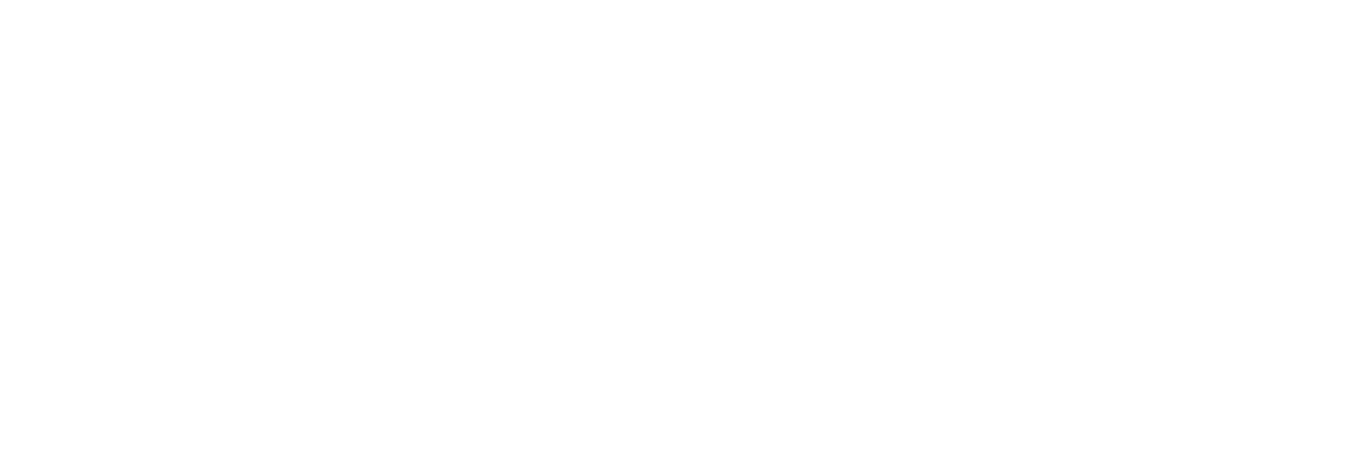
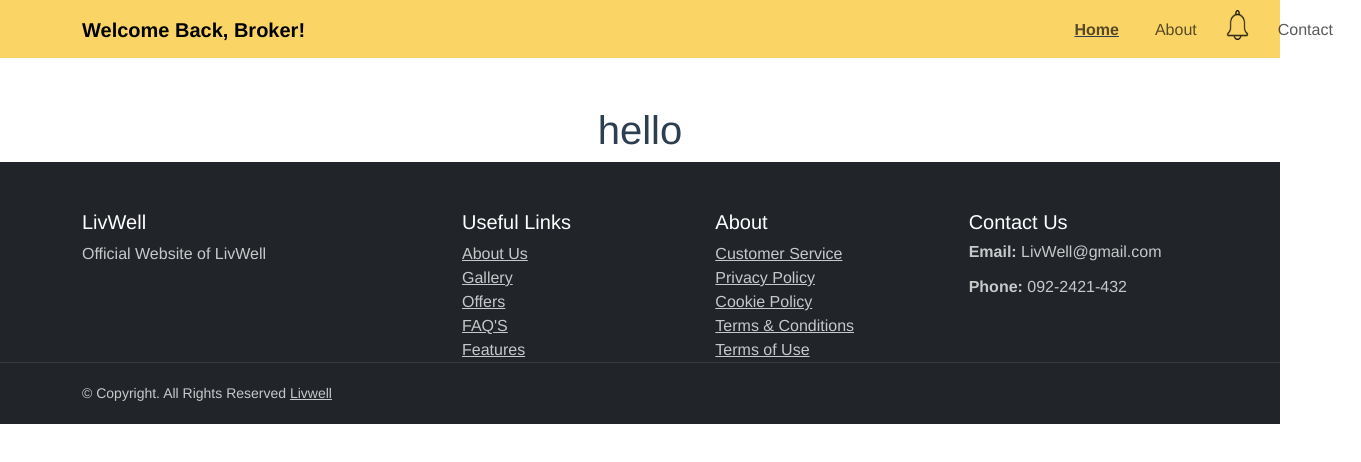
Before and after one commit to defencyyy/thesis-livwell, a Vue app in the folder frontend/prfe/: page /#/AboutUs in a window 1280 px wide. Before the commit this address had no page. Shown: the top 462 px of the page, 1361 px wide, since content can reach past the window. Built offline with nearby package versions, Linux system fonts and the light colour scheme; sample sign-in values are in the browser's storage.

Commit message:
fixing the router in about us

```diff
--- a/frontend/prfe/src/components/AboutUs.vue
+++ b/frontend/prfe/src/components/AboutUs.vue
@@ -1,13 +1,82 @@
 <!-- src/components/Header.vue -->
-<template>
+<template class="body">
 
 <HeaderLivwell/>
-<h1>hello world</h1>
+
+<section>
+  <h1 class="p-5">hello</h1>
+</section>
+
+<footer class="bg-dark footer">
+    <div class="footer-top">
+        <div class="container">
+            <div class="row gy-5">
+                <div class="col-lg-4 text-start">
+                    <h1 class="text-white footer-title-01 fs-5">LivWell</h1>
+                    <div>
+                        <p class="fs-sm text-white text-opacity-75">Official Website of LivWell</p>
+                    </div>
+                </div>
+                <div class="col-lg-8 pe-xxl-10">
+                    <div class="row gy-5">
+                        <div class="col-6 col-lg-4 text-start">
+                            <h5 class="text-white footer-title-01">Useful Links</h5>
+                            <ul class="list-unstyled footer-link-01 m-0">
+                                <li><a class="text-white text-opacity-75" href="#">About Us</a></li>
+                                <li><a class="text-white text-opacity-75" href="#">Gallery</a></li>
+                                <li><a class="text-white text-opacity-75" href="#">Offers</a></li>
+                                <li><a class="text-white text-opacity-75" href="#">FAQ'S</a></li>
+                                <li><a class="text-white text-opacity-75" href="#">Features</a></li>
+                            </ul>
+                        </div>
+                        <div class="col-6 col-lg-4 text-start">
+                            <h5 class="text-white footer-title-01">About</h5>
+                            <ul class="list-unstyled footer-link-01 m-0">
+                                <li><a class="text-white text-opacity-75" href="#">Customer Service</a></li>
+                                <li><a class="text-white text-opacity-75" href="#">Privacy Policy</a></li>
+                                <li><a class="text-white text-opacity-75" href="#">Cookie Policy</a></li>
+                                <li><a class="text-white text-opacity-75" href="#">Terms &amp; Conditions</a></li>
+                                <li><a class="text-white text-opacity-75" href="#">Terms of Use</a></li>
+                            </ul>
+                        </div>
+                        <div class="col-6 col-lg-4 text-start">
+                            <h5 class="text-white footer-title-01">Contact Us</h5>
+                            <ul class="list-unstyled footer-link-01 m-0 pb-2">
+                                <h6 class="text-white text-opacity-75"><b>Email:</b> LivWell@gmail.com</h6>
+
+                            </ul>
+                            <ul class="list-unstyled footer-link-01 m-0">
+                                <h6 class="text-white text-opacity-75"><b>Phone:</b> 092-2421-432</h6>
+                            </ul>
+                        </div>
+                    </div>
+                </div>
+            </div>
+        </div>
+    </div>
+    <div class="footer-bottom small py-3 border-top border-white border-opacity-10">
+        <div class="container">
+            <div class="row">
+                <div class="col-md-6 text-center text-md-start py-1">
+                    <p class="m-0 text-white text-opacity-75">© Copyright. All Rights Reserved <a class="text-reset" href="#">Livwell</a></p>
+                </div>
+                <!-- <div class="col-md-6 text-center text-md-end py-1">
+                    <ul class="nav justify-content-center justify-content-md-end list-unstyled footer-link-01 m-0">
+                        <li class="p-0 mx-3 ms-md-0 me-md-3"><a href="#" class="text-white text-opacity-75">Privace &amp; Policy</a></li>
+                        <li class="p-0 mx-3 ms-md-0 me-md-3"><a href="#" class="text-white text-opacity-75">Faq's</a></li>
+                        <li class="p-0 mx-3 ms-md-0 me-md-3"><a href="#" class="text-white text-opacity-75">Get a Quote</a></li>
+                    </ul>
+                </div> -->
+            </div>
+        </div>
+    </div>
+</footer>
 
 </template>
 
   <script>
 import HeaderLivwell from './HeaderLivwell.vue';
+
 
 
   export default {
@@ -19,6 +88,12 @@
   </script>
 
   <style scoped>
+.body
+{
+  width: 100%;
+  height: 100%;
+}
+
  /* .navbar
  {
     background-color: #FAD566;
@@ -38,4 +113,6 @@
  {
   padding-right: 20px;
  } */
+
+
   </style>
--- a/frontend/prfe/src/components/HeaderLivwell.vue
+++ b/frontend/prfe/src/components/HeaderLivwell.vue
@@ -17,10 +17,10 @@
         <div class="collapse navbar-collapse" id="navbarNav">
           <ul class="navbar-nav ml-auto">
             <li class="nav-item active">
-              <a class="nav-link" href="#">Home</a>
+              <router-link to="/home"><a class="nav-link" href="#">Home</a></router-link>
             </li>
             <li class="nav-item">
-              <a class="nav-link" href="#">About</a>
+              <a class="nav-link" href="./AboutUs.vue">About</a>
             </li>
             <li class="nav-item">
               <img src="../assets/bell.png" alt="" width="25px" height="30px" href="#" type="button">
--- a/frontend/prfe/src/router/index.js
+++ b/frontend/prfe/src/router/index.js
@@ -40,7 +40,7 @@
 const routes = [
   { path: "/home", name: "Home", component: Home },
   { path: "/about", name: "About", component: About },
-  { pat: "/AboutUs", name: "AboutUs", component: AboutUs},
+  { path: "/AboutUs", name: "AboutUs", component: AboutUs},
 
   // Developer Routes
   {
--- a/frontend/prfe/src/views/HomeView.vue
+++ b/frontend/prfe/src/views/HomeView.vue
@@ -2,7 +2,7 @@
 
  <nav class="navbar navbar-expand-lg navbar-light fixed-top mask-custom shadow-0">
     <div class="container">
-        <a class="navbar-brand" href="#!"><span style="color: black;">Liv</span><span style="color: #fff;">Well</span></a>
+        <a class="navbar-brand" href="./HomeView.vue"><span style="color: black;">Liv</span><span style="color: #fff;">Well</span></a>
         <button class="navbar-toggler" type="button" data-mdb-toggle="collapse"
             data-mdb-target="#navbarSupportedContent" aria-controls="navbarSupportedContent" aria-expanded="false"
             aria-label="Toggle navigation">
@@ -17,7 +17,7 @@
                     <a class="nav-link" href="#!">Features</a>
                 </li>
                 <li class="nav-item dropdown">
-                    <a class="nav-link" href="../components/AboutUs.vue">About</a>
+                   <router-link to="/AboutUs"><a class="nav-link" href="">About</a></router-link>
                 </li>
                 <li class="nav-item">
                     <a class="nav-link" href="#!">Contact</a>
```
